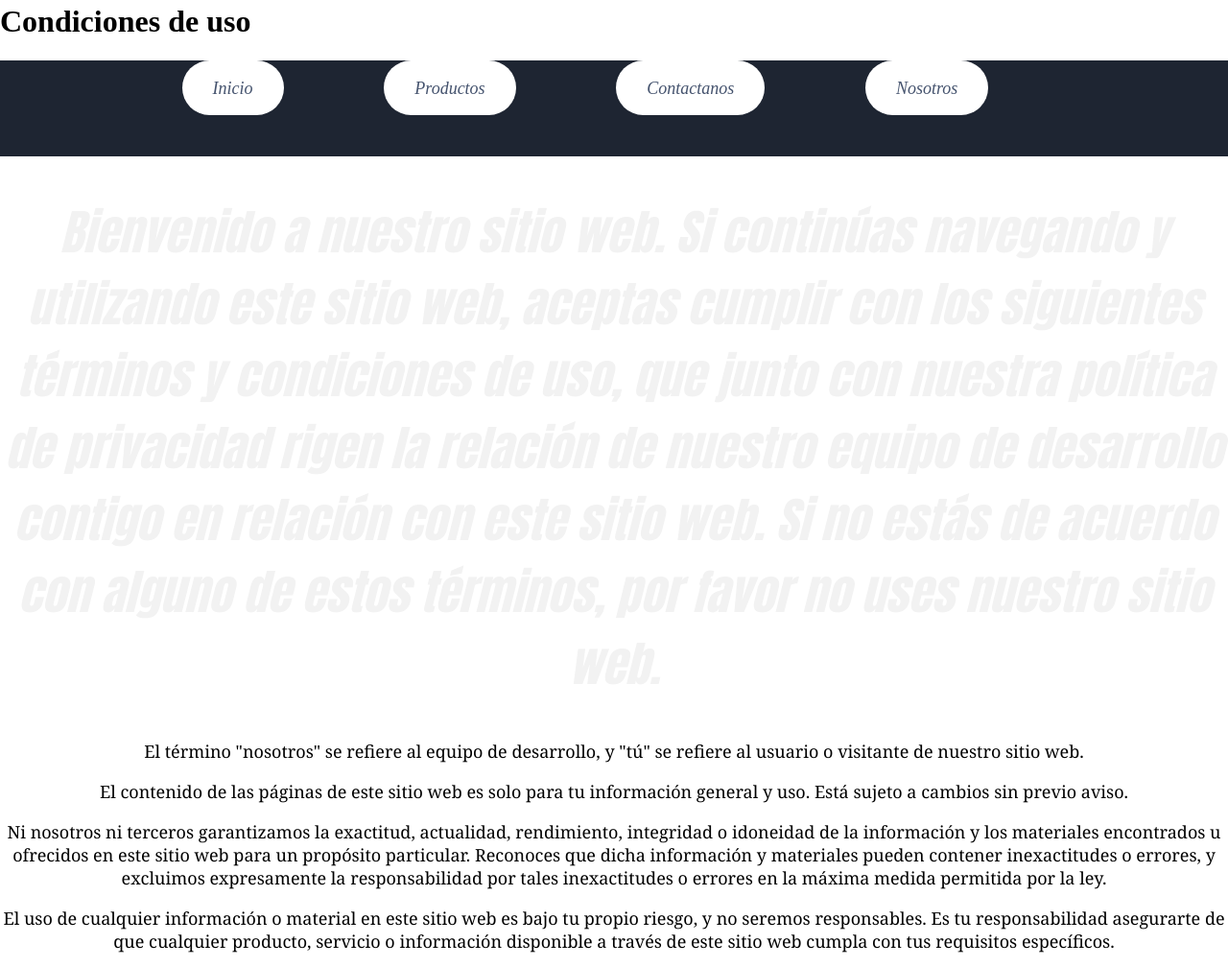
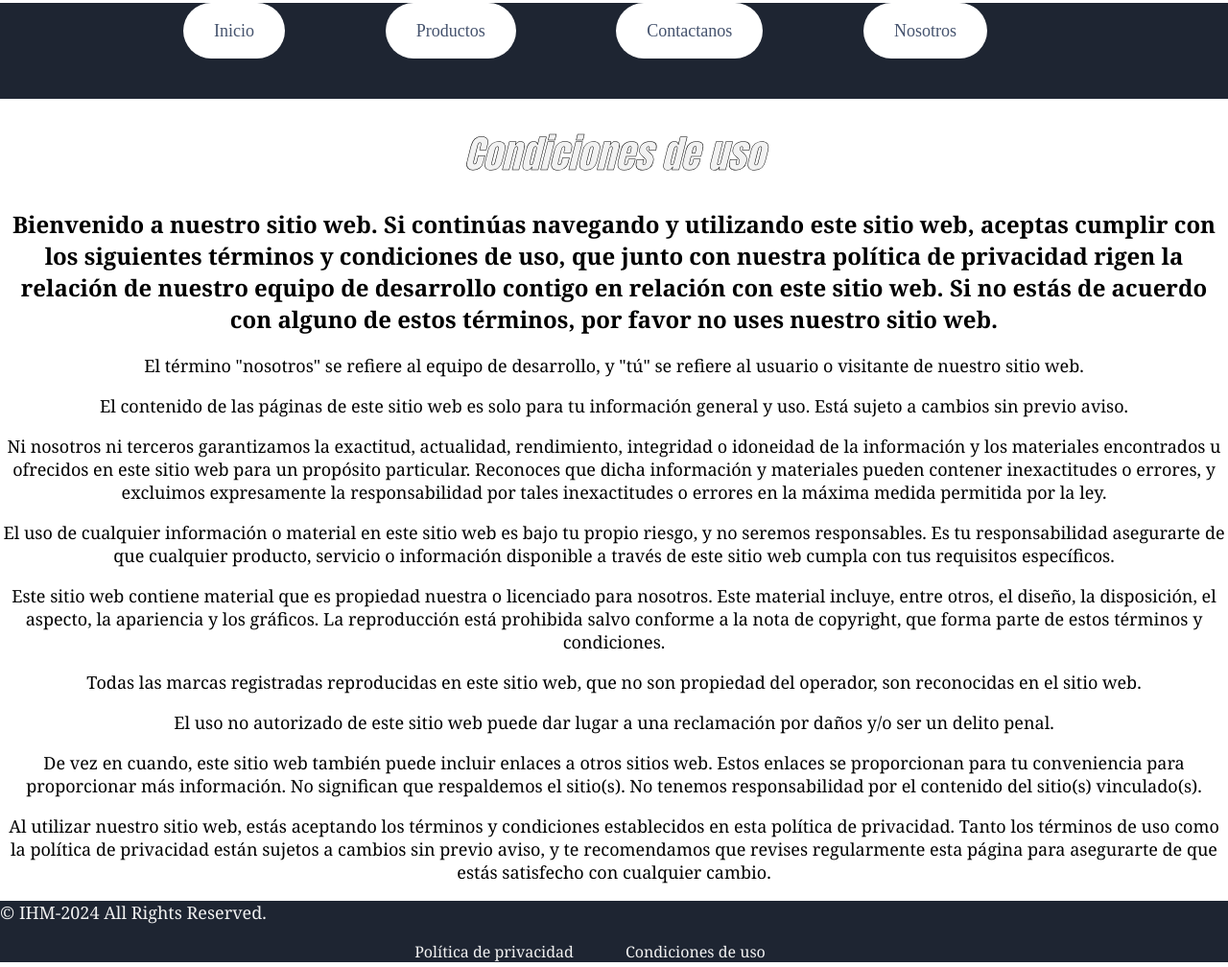
Before and after one commit to eddyacv/Proyecto_Gino, a plain HTML site: page Politica/Terminos.html in a window 1280 px wide. Shown: the part 17-1025 px from the top of the page at 96% size. Drawn offline with Linux system fonts and the light colour scheme; files that its build step writes are made by us from their sources.

Commit message:
correcion de la no aparicion del footer en terminos y condiciones

```diff
--- a/Css/styles.css
+++ b/Css/styles.css
@@ -8,18 +8,22 @@ body, html {
 header
 {
   color: #F2F2F2;
-  font-family: Impact;
-  font-size: 50px;
-  text-align: center;
-  font-style: italic;
   background-color: #1E2532;
 }
+h1{
+
+  color: #F2F2F2;
+  -webkit-text-stroke: 0.5px black;
+  font-family: Impact;
+  font-style: italic;
+  font-size: 40px;
+  text-align: center;
+}
 h2{
-  color: #F2F2F2;
-  font-family: Impact;
-  font-size: 50px;
+  color: #000000;
+  font-family: Cambria;
+  font-size: 24;
   text-align: center;
-  font-style: italic;
 }
 p{
   color:#000000;
--- a/Politica/Terminos.html
+++ b/Politica/Terminos.html
@@ -3,9 +3,9 @@
     <head>
         <title>Condiciones de uso</title>
         <link rel="icon" href="../Image/logo.jpg">
-            <link rel="stylesheet" href="Css/styles.css">
-            <link rel="fuentes" href="Css/fonts.css">
-        <h1>Condiciones de uso</h1>
+            <link rel="stylesheet" href="../Css/styles.css">
+            <link rel="fuentes" href="../Css/fonts.css">
+
     </head>
 
     <body>
@@ -19,7 +19,7 @@
                 </ul>
             </div>
         </header>
-
+        <h1>Condiciones de uso</h1>
         <h2>
             Bienvenido a nuestro sitio web. Si continúas navegando y utilizando este sitio web, aceptas cumplir con los siguientes términos y condiciones de uso, que junto con nuestra política de privacidad rigen la relación de nuestro equipo de desarrollo contigo en relación con este sitio web. Si no estás de acuerdo con alguno de estos términos, por favor no uses nuestro sitio web.
          </h2>
@@ -60,6 +60,13 @@
                 Tanto los términos de uso como la política de privacidad están sujetos a cambios sin previo aviso, y te recomendamos que revises regularmente esta página para asegurarte de que estás satisfecho con cualquier cambio.
             </p>
 
+            <footer>
+                <div class="footer-container">
+                    <p>© IHM-2024 All Rights Reserved.</p>
+                    <a href="Politicas.html" > Política de privacidad</a>
+                    <a href="Terminos.html" > Condiciones de uso </a>
+                </div>
+            </footer>
     </body>
 
 </html>
```
Also changed, not shown: Contactanos.html (+2 -2 lines), Politica/Politicas.html (+12 -4 lines), Productos.html (+1 -1 lines), index.html (+1 -1 lines).
